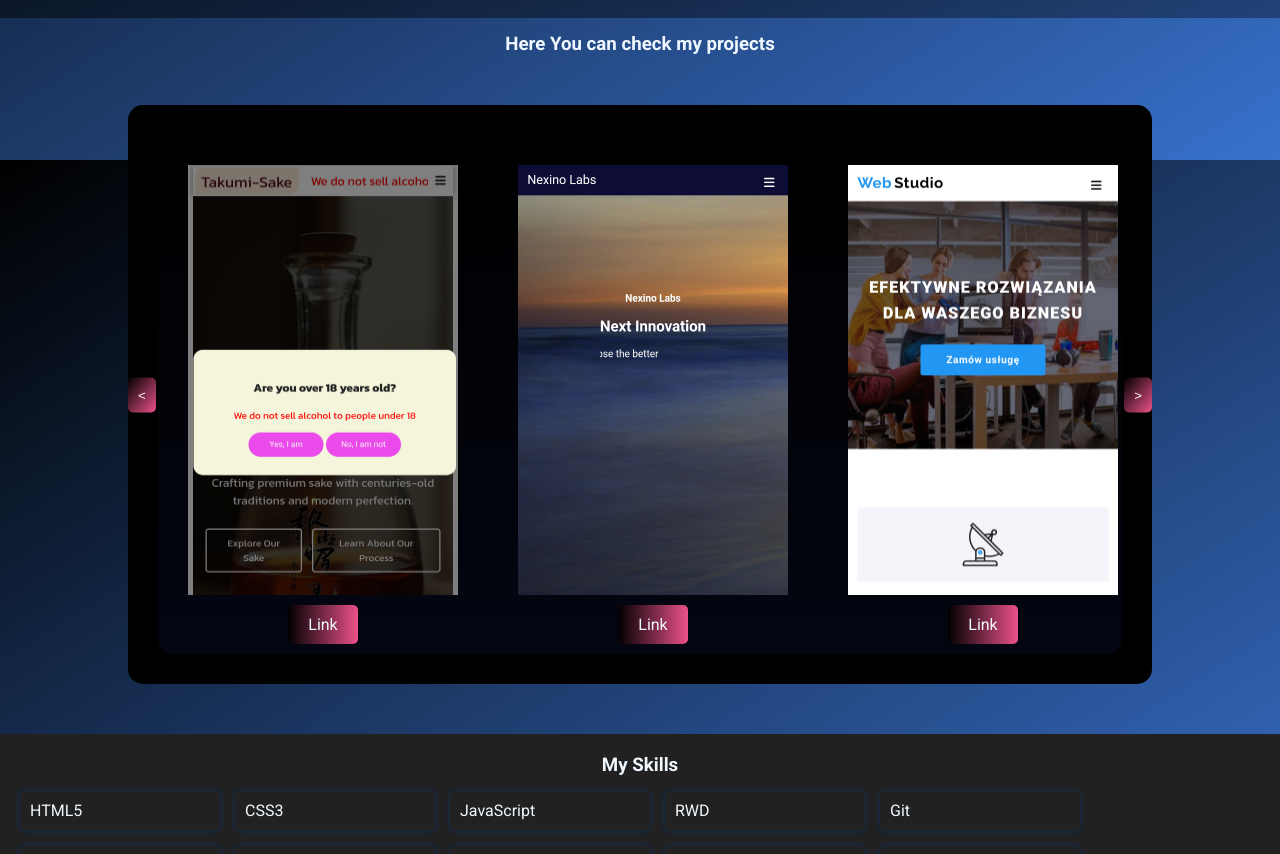
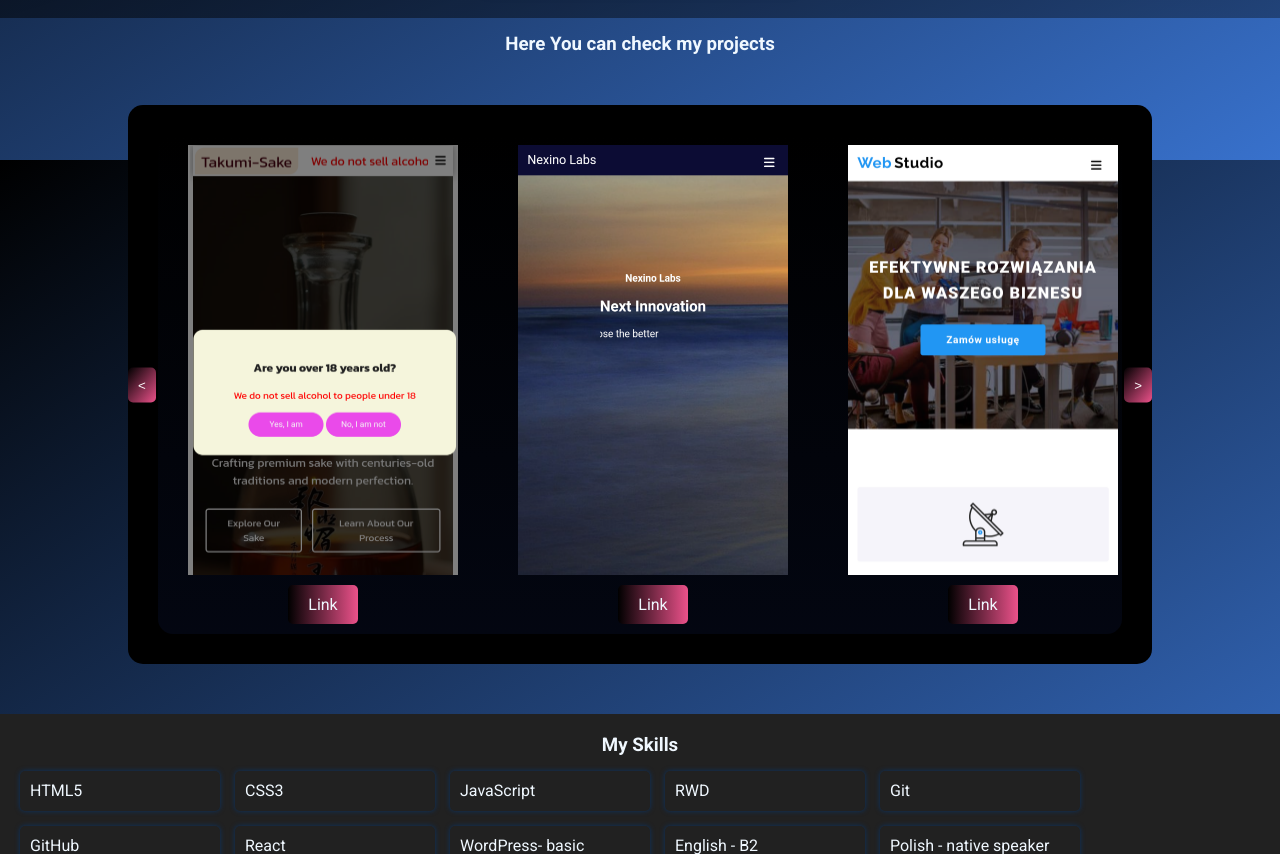
Before and after one commit to KasiaKaz14/personal, a website: page index.html in a window 1280 px wide. Shown: the part 640-1494 px from the top of the page. Drawn offline with Linux system fonts and the light colour scheme; no server answers.

Commit message:
projects' position improved

```diff
--- a/css/styles.css
+++ b/css/styles.css
@@ -246,7 +246,6 @@ header {
   flex-direction: column;
   align-items: center;
   text-align: center;
-  padding: 20px 10px 0 10px;
   background: linear-gradient(to bottom, var(--dark), rgba(27, 54, 150, 0.115));
 }
 
--- /dev/null
+++ b/package.json
@@ -0,0 +1,5 @@
+{
+  "dependencies": {
+    "emailjs": "^4.0.3"
+  }
+}
```
Also changed, not shown: 2 other files.
